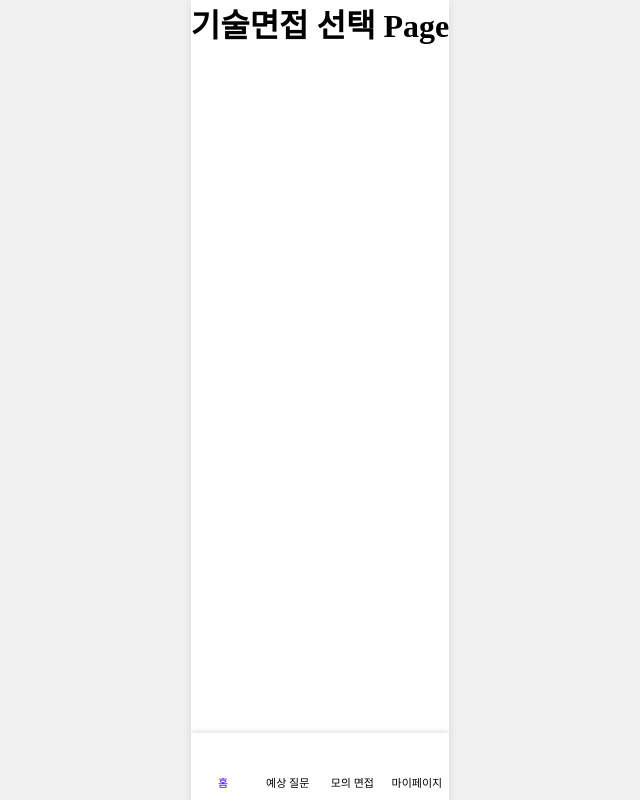
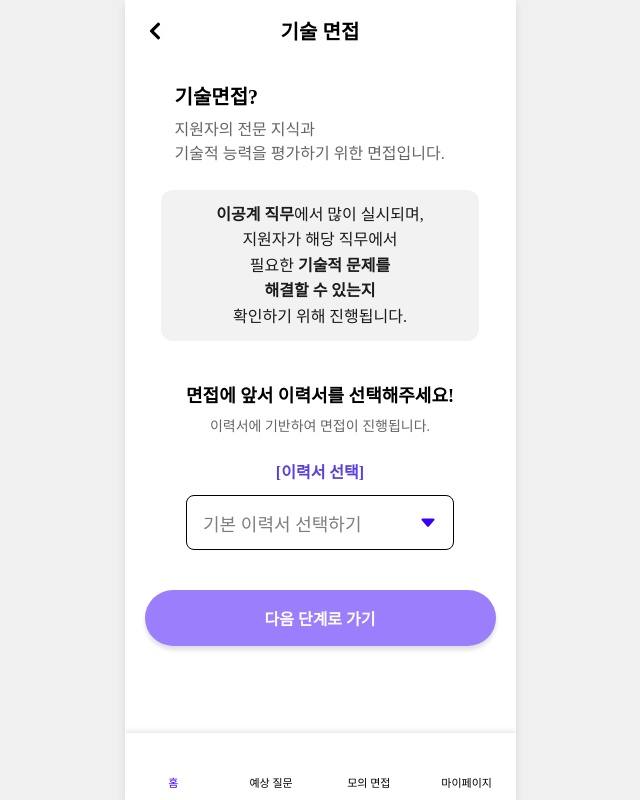
Before and after one commit to kellylee23/frontend2, a React (Create React App) app: page /interview/technical in a window 1280 px wide. Shown: the whole page, without its empty margins (320-960 px from the left). Built offline with nearby package versions, Linux system fonts and the light colour scheme; some icons are missing; a web font is replaced by a local one.

Commit message:
feat: 기술 면접 진행

```diff
--- a/src/pages/MockInterview.jsx
+++ b/src/pages/MockInterview.jsx
@@ -57,9 +57,6 @@ const Question = styled.div`
 
 const Title = styled.div`
   width: 100%;
-  text-align: center;
-  font-family: "Noto Sans KR";
-  font-size: 20px;
   font-weight: 500;
   text-align: center;
   font-family: "Noto Sans";
--- a/src/pages/TechInterview.jsx
+++ b/src/pages/TechInterview.jsx
@@ -1,8 +1,291 @@
+import React from 'react';
+import styled from 'styled-components';
+import { FaChevronLeft } from "react-icons/fa";
+import { BsCaretDownFill } from "react-icons/bs";
+import { useNavigate } from 'react-router-dom';
+import { useState } from 'react';
+
+const Container = styled.div`
+  width: 391px;
+  min-height: 100vh;
+  margin: 0 auto;
+  background: white;
+  display: flex;
+  flex-direction: column;
+`
+
+const Header = styled.div`
+  display: flex;
+  align-items: center;
+  justify-content: center;
+  padding: 16px 20px;
+  position: relative;
+`
+
+const BackButton = styled.button`
+  position: absolute;
+  left: 20px;
+  background: none;
+  border: none;
+  font-size: 20px;
+  display: flex;
+  align-items: center;
+  z-index: 1;
+`
+
+const Title = styled.div`
+  width: 100%;
+  font-weight: 600;
+  text-align: center;
+  font-family: "Noto Sans";
+  font-size: 20px;
+`
+
+const Content = styled.div`
+  display: flex;
+  flex-direction: column;
+  align-items: center;
+  padding: 20px;
+`
+
+const TitleSection = styled.div`
+  display: flex;
+  flex-direction: column;
+  align-items: flex-start;
+  margin-bottom: 24px;
+  width: 100%;
+  padding-left:30px ;
+`
+
+const MainTitle = styled.div`
+  font-family: "Noto Sans KR";
+  font-size: 20px;
+  font-weight: 700;
+  margin-bottom: 8px;
+  align-self: flex-start;
+`
+
+const SubTitle = styled.div`
+  font-family: "Noto Sans KR";
+  font-size: 16px;
+  font-weight: 400;
+  color: #666;
+  line-height: 1.5;
+  text-align: left;
+`
+
+const InfoBox = styled.div`
+  width: 318px;
+  height: 151px;
+  display: flex;
+  flex-direction: column;
+  align-items: center;
+  justify-content: center;
+  background: #F2F2F2;
+  border-radius: 12px;
+  text-align: center;
+  font-family: 'Noto Sans KR';
+  font-size: 16px;
+  line-height: 1.6;
+  margin-bottom: 40px;
+  color: #1B1B1B;
+`
+const InfoText = styled.p`
+margin: 0;
+font-weight: ${props => props.bold ? '700' : '400'};
+display: inline;
+`
+
+const SelectSection = styled.div`
+  display: flex;
+  flex-direction: column;
+  align-items: center;
+  margin-bottom: 40px;
+`
+
+const SelectTitle = styled.div`
+  font-family: 'Noto Sans KR';
+  font-size: 18px;
+  font-weight: 700;
+  margin-bottom: 8px;
+`
+
+const SelectSubTitle = styled.div`
+  font-family: "Noto Sans KR";
+  font-size: 14px;
+  color: #666;
+  margin-bottom: 24px;
+`
+
+const SelectLabel = styled.div`
+  color: #5B3EDE;
+  font-family: "Noto Sans KR";
+  font-size: 16px;
+  font-weight: 700;
+  margin-bottom: 12px;
+`
+
+const DropdownContainer = styled.div`
+  position: relative;
+  width: 100%;
+`;
+
+const DropdownMenu = styled.div`
+  position: absolute;
+  top: 100%;
+  left: 0;
+  width: 100%;
+  background: white;
+  border: 1px solid #000;
+  border-radius: 8px;
+  margin-top: 4px;
+  z-index: 10;
+  max-height: 200px;
+  overflow-y: auto;
+`;
+
+const DropdownItem = styled.div`
+  padding: 12px 16px;
+  font-family: "Noto Sans";
+  font-size: 16px;
+  color: #1B1B1B;
+  cursor: pointer;
+
+  &:hover {
+    background: #F2F2F2;
+  }
+
+  &:not(:last-child) {
+    border-bottom: 1px solid #E5E5E5;
+  }
+`;
+
+const SelectButton = styled.button`
+  width: 100%;
+  height: 55px;
+  padding: 0 16px;
+  border: 1px solid #000;
+  border-radius: 8px;
+  background: white;
+  display: flex;
+  justify-content: space-between;
+  align-items: center;
+  font-family: "Noto Sans";
+  font-weight: 500;
+  font-size: 18px;
+  color: ${props => props.selected ? '#1B1B1B' : '#7F7F7F'};
+  cursor: pointer;
+
+  .svg{
+    width: 20px;
+    height: 30px;
+    color: #3A00F9;
+  }
+`;
+
+const NextButton = styled.button`
+  width: 100%;
+  height: 56px;
+  border-radius: 30px;
+  background: #3A00F9;
+  box-shadow: 0px 4px 4px 0px rgba(0, 0, 0, 0.25);
+  color: white;
+  border: none;
+  font-family: 'Noto Sans KR';
+  font-size: 16px;
+  font-weight: 700;
+  cursor: pointer;
+  opacity: ${props => props.disabled ? 0.5 : 1};
+
+  &:hover {
+    background: ${props => props.disabled ? '#3A00F9' : '#2900b3'};
+  }
+`;
+
 const TechInterview = () => {
+    const navigate = useNavigate();
+    const [isDropdownOpen, setIsDropdownOpen] = useState(false);
+    const [selectedResume, setSelectedResume] = useState(null);
+
+    const resumes = [
+        { id: 1, title: "신입 개발자 이력서" },
+        { id: 2, title: "프론트엔드 이력서" },
+        { id: 3, title: "백엔드 이력서" },
+    ];
+
+    const handleBackClick = () => {
+        navigate('/interview');
+    };
+
+    const handleResumeSelect = (resume) => {
+        setSelectedResume(resume);
+        setIsDropdownOpen(false);
+    };
+
+    const handleNextClick = () => {
+        if (selectedResume) {
+            navigate('/interview/options', {
+                state: {
+                    resumeId: selectedResume.id,
+                    interviewType: 'technical'
+                }
+            });
+        }};
+
     return (
-        <div>
-            <h1> 기술면접 선택 Page</h1>
-        </div>
+        <Container>
+            <Header>
+                <BackButton onClick={handleBackClick}>
+                    <FaChevronLeft />
+                </BackButton>
+                <Title>기술 면접</Title>
+            </Header>
+
+            <Content>
+                <TitleSection>
+                    <MainTitle>기술면접?</MainTitle>
+                    <SubTitle>
+                        지원자의 전문 지식과<br/>
+                        기술적 능력을 평가하기 위한 면접입니다.
+                    </SubTitle>
+                </TitleSection>
+
+                <InfoBox>
+                    <div><InfoText bold>이공계 직무</InfoText>에서 많이 실시되며,</div>
+                    <div>지원자가 해당 직무에서</div>
+                    <div>필요한 <InfoText bold>기술적 문제를</InfoText></div>
+                    <div><InfoText bold>해결할 수 있는지</InfoText></div>
+                    <div>확인하기 위해 진행됩니다.</div>
+                </InfoBox>
+
+                <SelectSection>
+                    <SelectTitle>면접에 앞서 이력서를 선택해주세요!</SelectTitle>
+                    <SelectSubTitle>이력서에 기반하여 면접이 진행됩니다.</SelectSubTitle>
+                    <SelectLabel>[이력서 선택]</SelectLabel>
+                    <DropdownContainer>
+                        <SelectButton onClick={() => setIsDropdownOpen(!isDropdownOpen)} selected={selectedResume}>
+                            {selectedResume ? selectedResume.title : '기본 이력서 선택하기'}
+                            <BsCaretDownFill color='#3A00F9'/>
+                        </SelectButton>
+
+                        {isDropdownOpen && (
+                            <DropdownMenu>
+                                {resumes.map((resume) => (
+                                    <DropdownItem key={resume.id}
+                                        onClick={() => handleResumeSelect(resume)}>
+                                        {resume.title}
+                                    </DropdownItem>
+                                ))}
+                            </DropdownMenu>
+                        )}
+                    </DropdownContainer>
+                </SelectSection>
+
+                <NextButton onClick={handleNextClick} disabled={!selectedResume}>
+                    다음 단계로 가기
+                </NextButton>
+            </Content>
+        </Container>
     );
 };
 
```
